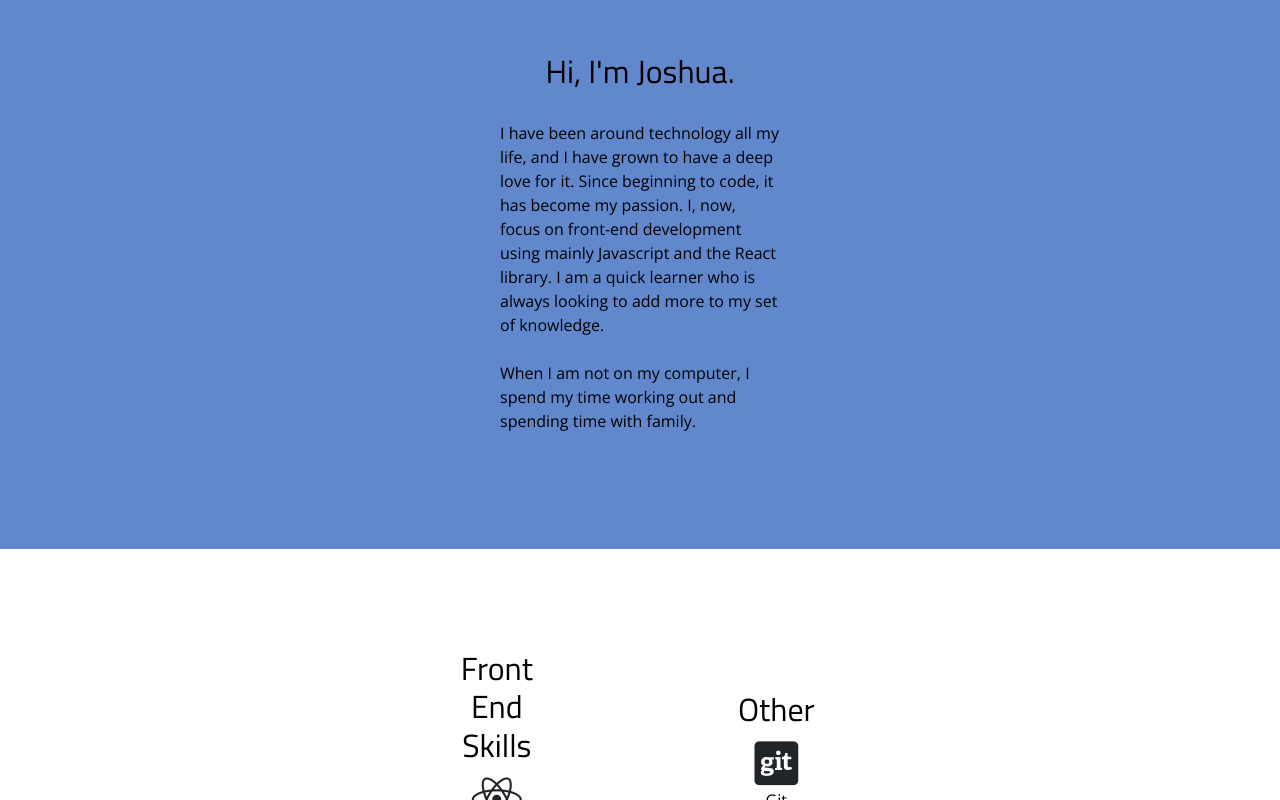
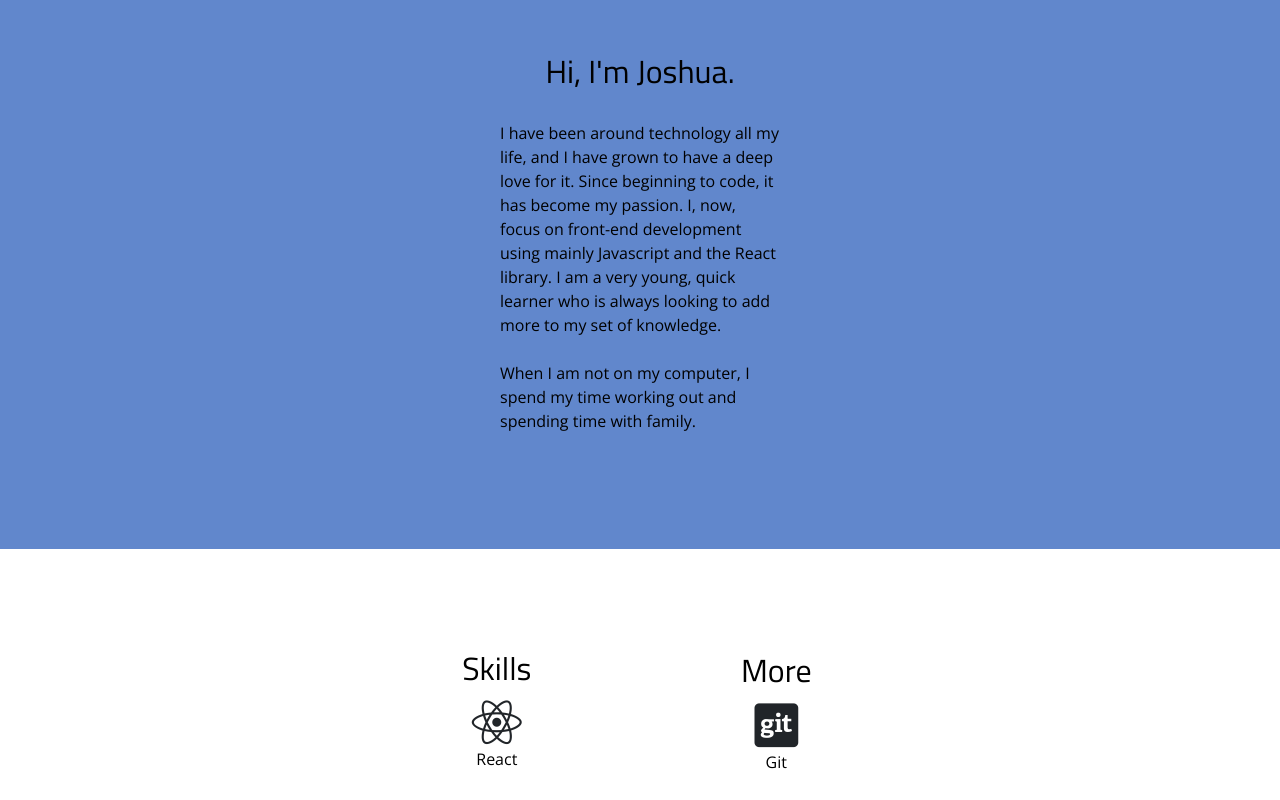
Before and after one commit to JoshuaAlvarez06/Joshua-Portfolio, a React (Create React App) app: page / in a window 1280 px wide. Shown: the part 680-1480 px from the top of the page. Built offline with nearby package versions, Linux system fonts and the light colour scheme.

Commit message:
changed some words

```diff
--- a/public/index.html
+++ b/public/index.html
@@ -28,7 +28,7 @@
       work correctly both with client-side routing and a non-root public URL.
       Learn how to configure a non-root public URL by running `npm run build`.
     -->
-    <title>Joshua Alvarez</title>
+    <title>Joshua Alvarez | Portfolio</title>
   </head>
   <body>
     <noscript>You need to enable JavaScript to run this app.</noscript>
--- a/src/Main.js
+++ b/src/Main.js
@@ -20,7 +20,7 @@ export default function Main() {
   return (
     <div className="container">
       <div id="main" className="main-section">
-        <h1 className="main-title">Front End Developer</h1>
+        <h1 className="main-title">Full Stack Developer</h1>
         <h2 className="main-subtitle">
           I create web applications, and I love what I do.
         </h2>
@@ -32,7 +32,7 @@ export default function Main() {
           I have been around technology all my life, and I have grown to have a
           deep love for it. Since beginning to code, it has become my passion.
           I, now, focus on front-end development using mainly Javascript and the
-          React library. I am a quick learner who is always looking to add more
+          React library. I am a very young, quick learner who is always looking to add more
           to my set of knowledge.
           <br />
           <br />
@@ -42,7 +42,7 @@ export default function Main() {
       </div>
       <div id="skills" className="skills-container section">
         <div className="skills">
-          <h2 className="section-title lg-title">Front End Skills</h2>
+          <h2 className="section-title lg-title">Skills</h2>
           <div className="skill-section">
             <i className="fab fa-react skill"></i>
             <p className="section-text">React</p>
@@ -61,7 +61,7 @@ export default function Main() {
           </div>
         </div>
         <div className="other-skills">
-          <h2 className="section-title lg-title">Other</h2>
+          <h2 className="section-title lg-title">More</h2>
           <div className="skill-section">
             <i className="fab fa-git-square skill"></i>
             <p className="section-text">Git</p>
```
